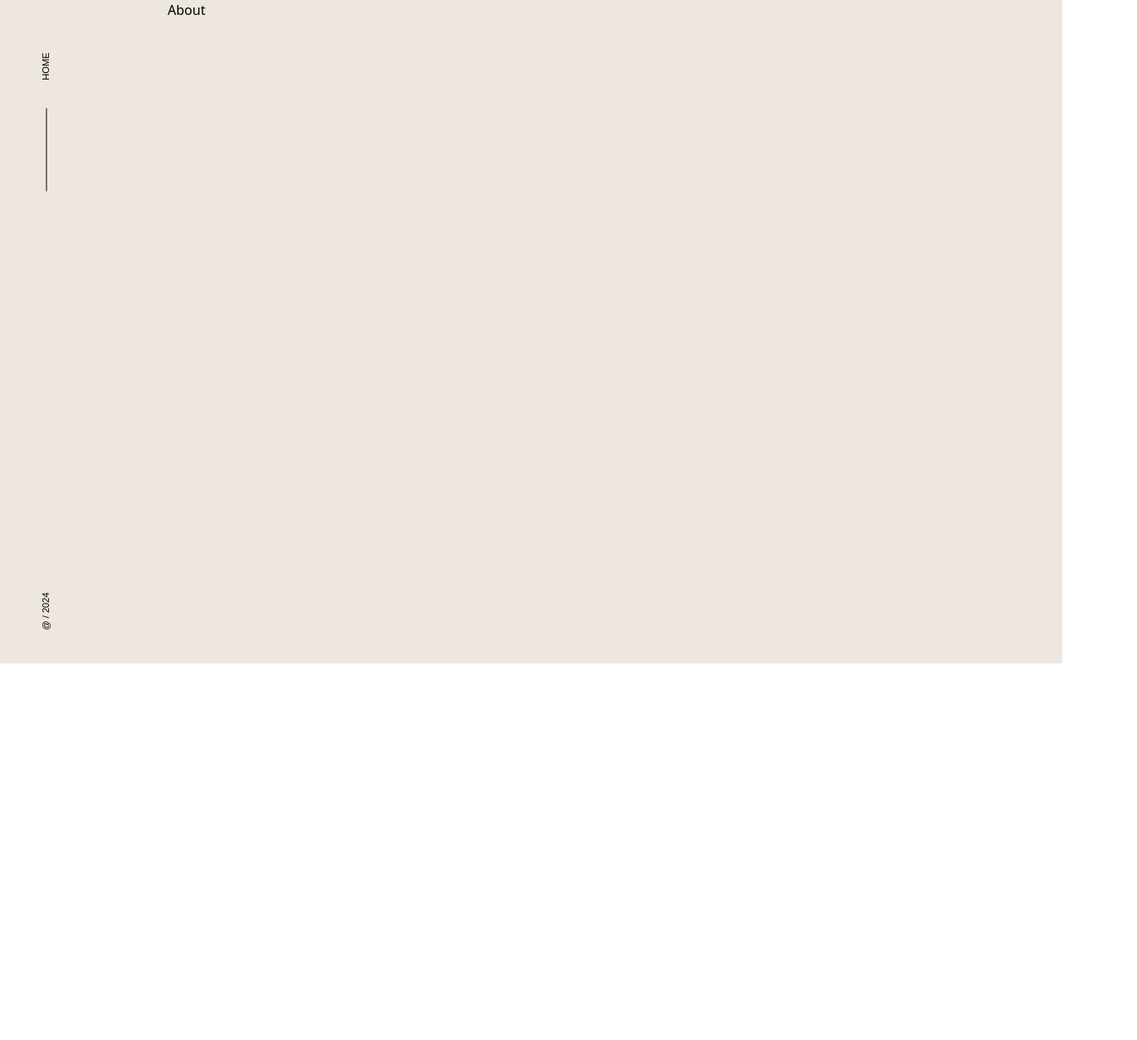
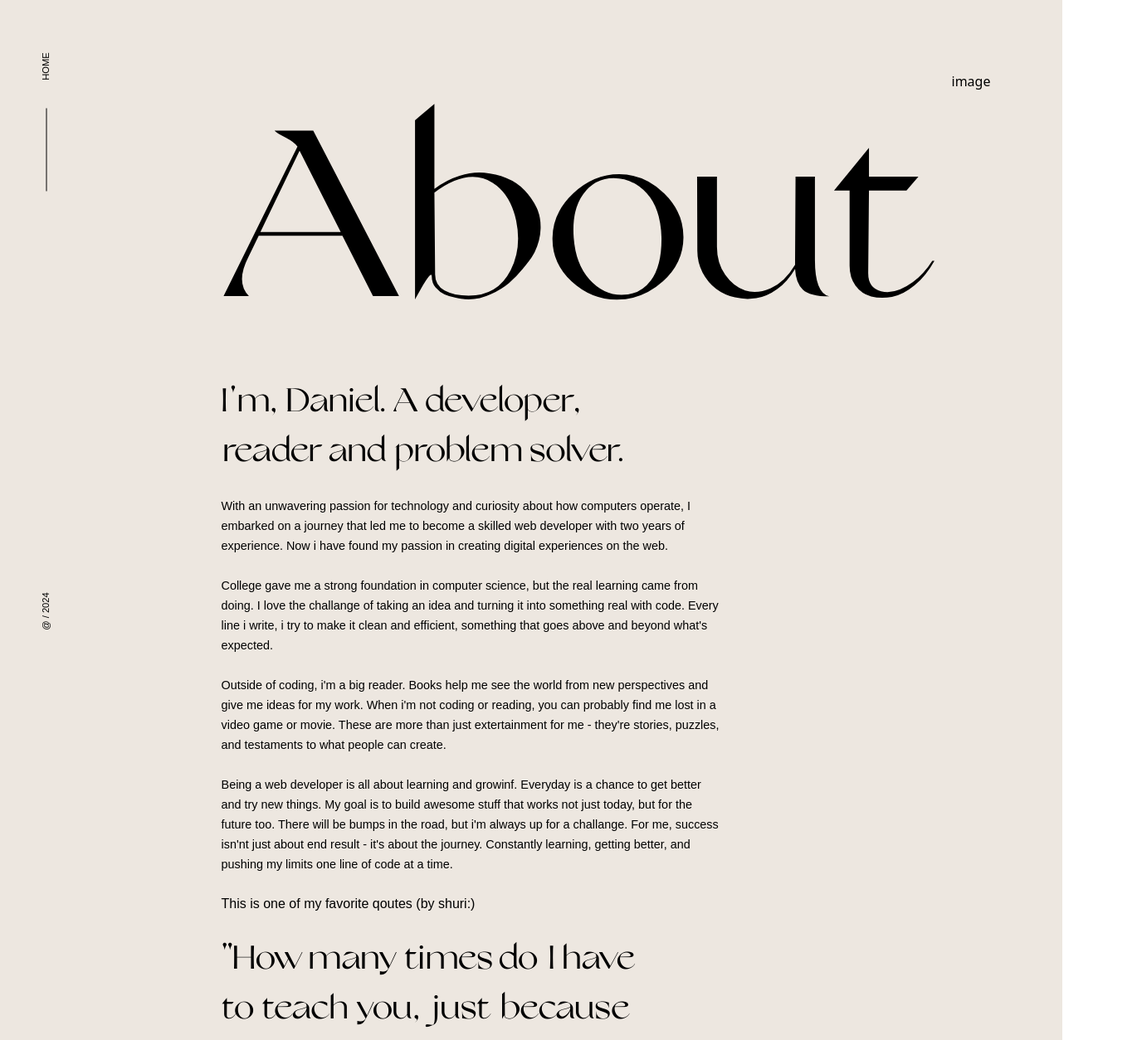
Before and after one commit to Vader4k/portfolio, a React (Vite) app: page /about in a window 1280 px wide. Shown: the top 1254 px of the page at 83% size, 1370 px wide, since content can reach past the window. Before the commit the page ends 800 px from the top, so only its background shows below. Built offline with nearby package versions, Linux system fonts and the light colour scheme; a web font is replaced by a local one.

Commit message:
@add/ almost done with about page

```diff
--- a/src/Layout/Layout.jsx
+++ b/src/Layout/Layout.jsx
@@ -5,7 +5,7 @@ const Layout = () => {
   return (
     <section className='bg-bg-50 flex gap-10'>
         <Navbar />
-        <div className='w-full px-28'>
+        <div className='w-full px-52'>
           <Routing />
         </div>
     </section>
--- a/src/pages/About.jsx
+++ b/src/pages/About.jsx
@@ -2,7 +2,64 @@
 
 const About = () => {
   return (
-    <div>About</div>
+    <section className="w-full flex items-start justify-center gap-4">
+      <div className="mt-[10%] w-full font-Montserrat">
+        <h1 className="h1 text-[18rem] leading-[23rem]">About</h1>
+        <h2 className="h1 text-[2.5rem]">I{"'"}m, Daniel. A developer, <br /> reader and problem solver.</h2>
+        <p className="my-6 text-[0.9rem] max-w-[600px] leading-6">
+          With an unwavering passion for technology and curiosity about how computers operate, I embarked on a journey that led me to become a skilled web developer with two years of experience.
+          Now i have found my passion in creating digital experiences on the web.
+        </p>
+
+        <p className="my-6 text-[0.9rem] max-w-[600px] leading-6">
+          College gave me a strong foundation in computer science, but the real learning came from doing. I love the challange of taking an idea and turning it into something real with code. Every line i write, i try to make it clean and efficient, something that goes above and beyond what{"'"}s expected.
+        </p>
+
+        <p className="my-6 text-[0.9rem] max-w-[600px] leading-6">
+          Outside of coding, i{"'"}m a big reader. Books help me see the world from new perspectives and give me ideas for my work. When i{"'"}m not coding or reading, you can probably find me lost in a video game or movie. These are more than just extertainment for me - they{"'"}re stories, puzzles, and testaments to what people can create.
+        </p>
+        <p className="my-6 text-[0.9rem] max-w-[600px] leading-6">
+          Being a web developer is all about learning and growinf. Everyday is a chance to get better and try new things. My goal is to build awesome stuff that works not just today, but for the future too.
+          There will be bumps in the road, but i{"'"}m always up for a challange. For me, success isn{"'"}nt just about end result - it{"'"}s about the journey. Constantly learning, getting better, and pushing my limits one line of code at a time.
+        </p>
+
+        <p className="my-4">
+          This is one of my favorite qoutes (by shuri:)
+        </p>
+
+        <h1 className="h1 text-[2.5rem] max-w-[500px] my-6">
+          {'"'}How many times do I have to teach you, just because something works doesn’t mean it can’t be improved{'"'}
+        </h1>
+
+        <p className="my-4 text-[0.9rem] max-w-[600px] leading-6">
+          This resonates deeply with me because i believe a good programmer should{"'"}nt be attached to his code but see code as a tool to fix a problem and should always be ready to rewrite or discard his code if it cant solve a problem!
+        </p>
+
+
+        <h1 className="h1 text-[1.5rem] pt-8 tracking-widest">EXPERIENCE</h1>
+        <ul className="text-[0.9rem] list-disc">
+          <li>Degree in Computer Science</li>
+          <li>4 years programming experience, Web Development, Marketing and Product Research</li>
+        </ul>
+
+        <p className="text-[0.9rem]">Within those 4 years, i have worked with:</p>
+        <ul className="text-[0.9rem] list-disc">
+          <li>Healthstacks as a Fronten Web Developer</li>
+          <li>Baicart as a Product Researcher</li>
+          <li>Thrive7 Groups as a Frontend Web Developer</li>
+          <li>Jaluso Energy as a Web Administrator</li>
+        </ul>
+
+        <h1 className="h1 text-[1.5rem] pt-8 tracking-widest">SKILLS</h1>
+        <div>
+
+        </div>
+      </div>
+
+      <div className="mt-[10%] w-full">
+        image
+      </div>
+    </section>
   )
 }
 
--- a/src/pages/Home.jsx
+++ b/src/pages/Home.jsx
@@ -17,7 +17,7 @@ const Home = () => {
 
   const textEnter = () => setCursorVariant("text");
   const textLeave = () => setCursorVariant("default");
-  console.log(cursorVariant)
+
 
   return (
     <>
```
